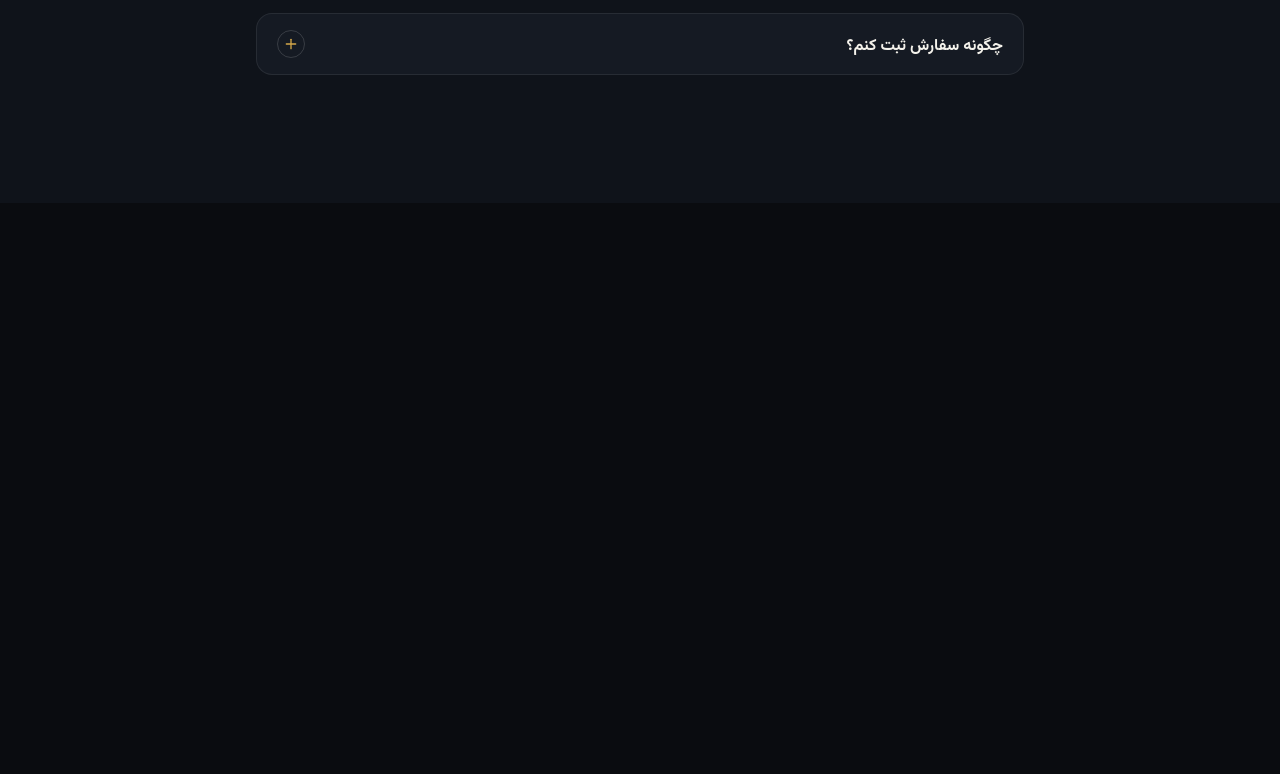
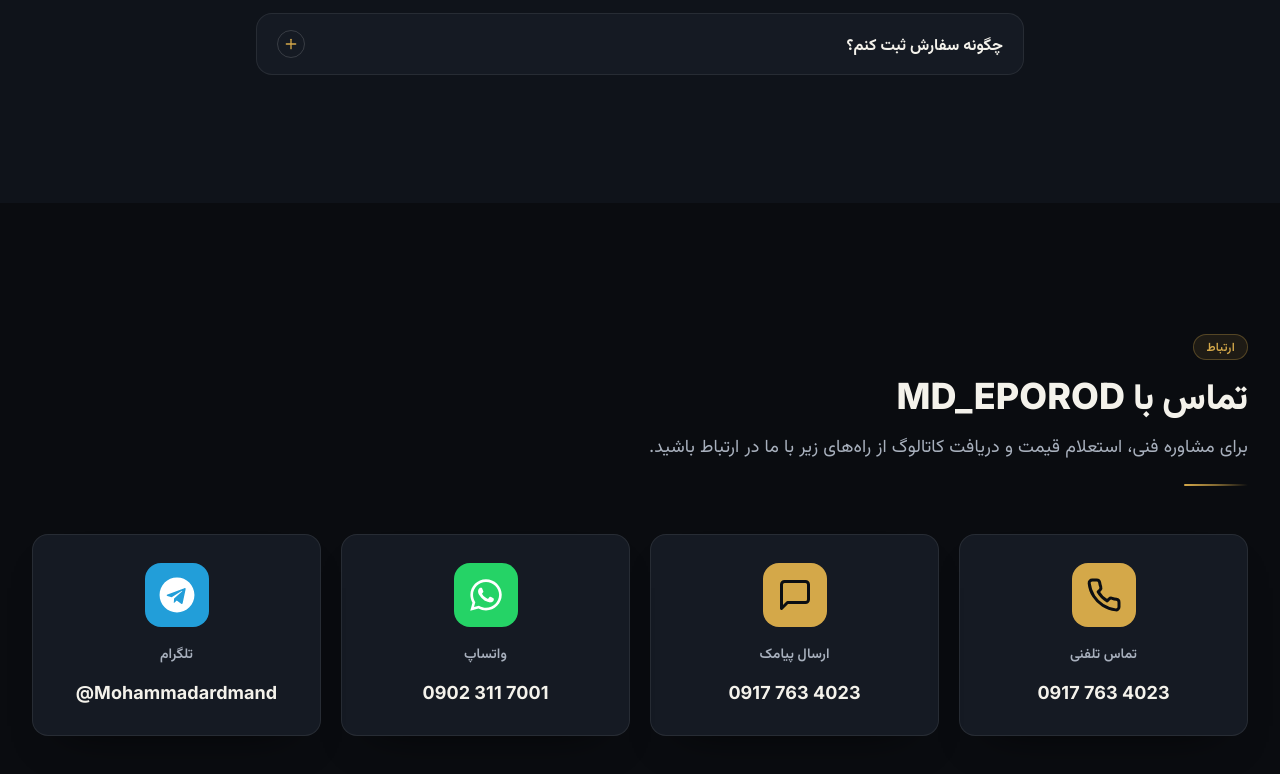
Before and after one commit to mdeporod/md-eporod, a plain HTML site: page index.html in a window 1280 px wide. Shown: the part 11200-11974 px from the top of the page. Drawn offline with Linux system fonts and the light colour scheme.

Commit message:
Add files via upload

```diff
--- a/index.html
+++ b/index.html
@@ -230,3 +230,14 @@
   });
 })();
 </script>
+
+<script>
+(function(){
+  var els=[].slice.call(document.querySelectorAll('.reveal:not(.is-visible)'));
+  function show(e){ e.classList.add('is-visible'); }
+  if('IntersectionObserver' in window){
+    var io=new IntersectionObserver(function(es){ es.forEach(function(x){ if(x.isIntersecting){ show(x.target); io.unobserve(x.target); } }); },{threshold:0.05});
+    els.forEach(function(e){ io.observe(e); });
+  } else { els.forEach(show); }
+})();
+</script>
```
